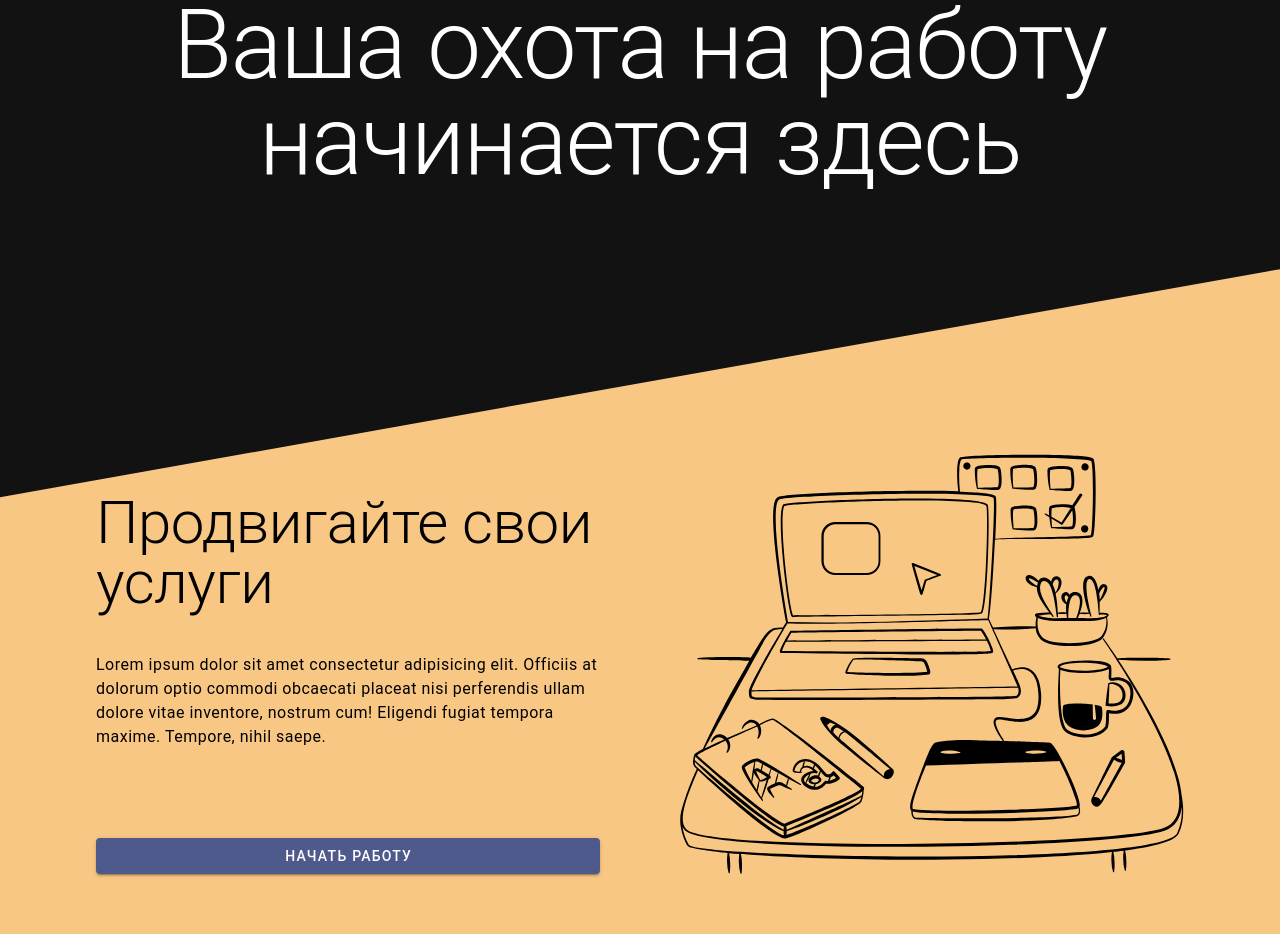
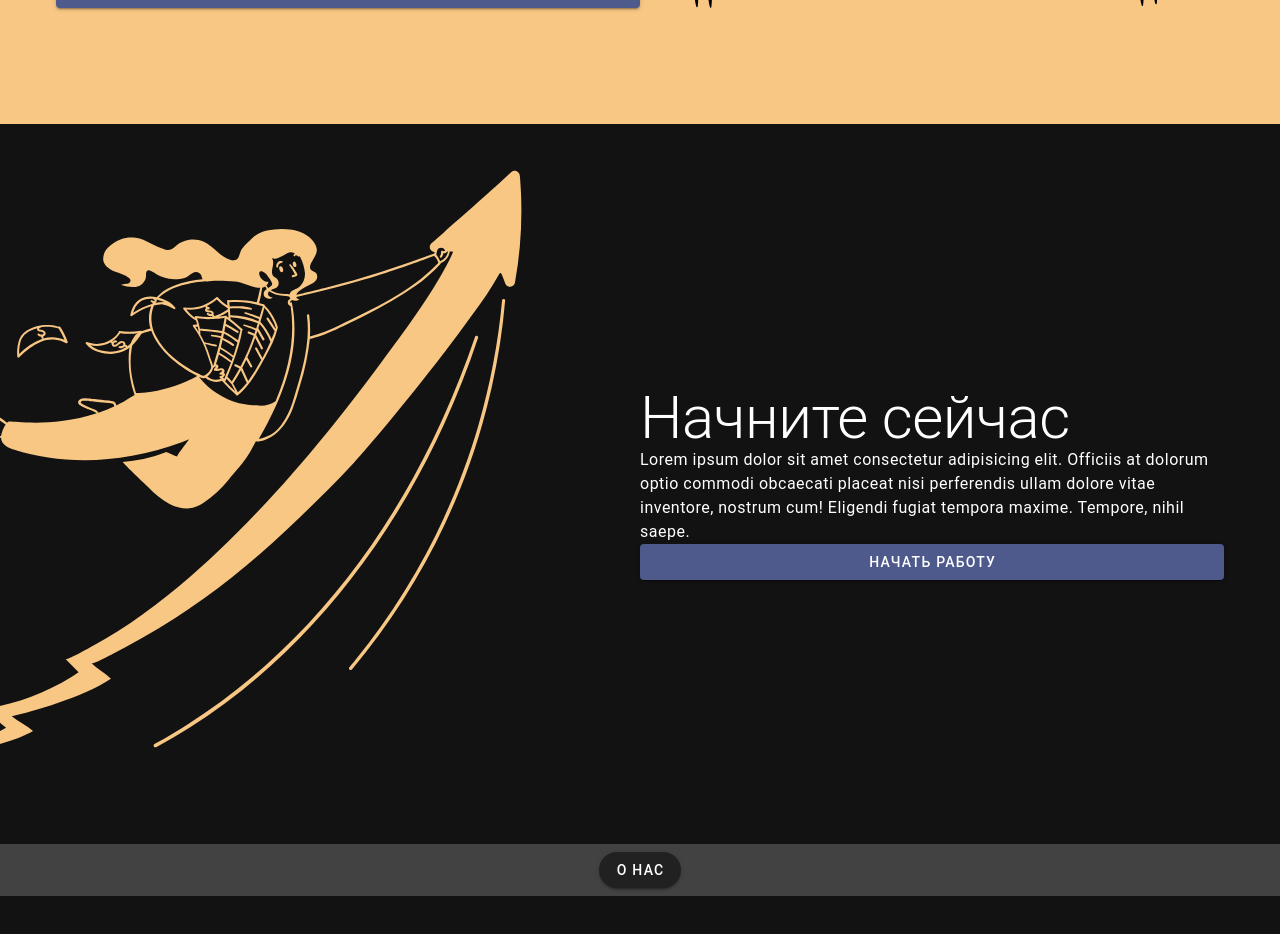
Before and after one commit to mon1gol/Work-Hunter-Frontend, a Vue app in the folder work_hunter/: page / in a window 1280 px wide. Shown: the part 1380-2314 px from the top of the page. After the commit the page ends 2276 px from the top, so only its background shows below. Built offline with nearby package versions, Linux system fonts and the light colour scheme; a small style sheet from the web is missing.

Commit message:
fix homepage margins

```diff
--- a/work_hunter/src/components/HelloWorld.vue
+++ b/work_hunter/src/components/HelloWorld.vue
@@ -1,7 +1,7 @@
 <template>
   <v-container
     class="d-flex flex-column justify-space-between align-center"
-    style="height: 100%; max-width: 1200px;"
+    style="height: 90dvh; max-width: 1200px;"
   >
     <div class="homepage-images object-appearance" style="top: 300px; left: -20px;">
       <img class="base-image human" src="../assets/homepage_human/human.svg" alt="human">
@@ -17,29 +17,29 @@
   </v-container>
 
   <div
-    class="mt-16 pt-16"
-    style="height: 100%; clip-path: polygon(0 15%, 100% 0%, 100% 100%, 0% 100%); background-color: #F9C784;"
+    class=""
+    style="height: 90dvh; clip-path: polygon(0 15%, 100% 0%, 100% 100%, 0% 100%); background-color: #F9C784;"
   >
-    <v-container style="height: 100%; max-width: 1200px;">
-      <v-row class="mt-16" no-gutters>
-        <v-col cols="6" class="d-flex flex-column justify-space-between mt-10 pa-10">
+    <v-container style="height: 100%; max-width: 1200px;" class="d-flex align-center">
+      <v-row class="" no-gutters>
+        <v-col cols="6" class="d-flex flex-column justify-space-between">
           <div>
             <h1 class="text-h2 text-black">Продвигайте свои услуги</h1>
-            <div class="text-body-1 mt-10 text-black">Lorem ipsum dolor sit amet consectetur adipisicing elit. Officiis at dolorum optio commodi obcaecati placeat nisi perferendis ullam dolore vitae inventore, nostrum cum! Eligendi fugiat tempora maxime. Tempore, nihil saepe.</div>
+            <div class="text-body-1 text-black">Lorem ipsum dolor sit amet consectetur adipisicing elit. Officiis at dolorum optio commodi obcaecati placeat nisi perferendis ullam dolore vitae inventore, nostrum cum! Eligendi fugiat tempora maxime. Tempore, nihil saepe.</div>
           </div>
           <v-btn color="primary" class="w-100" text to="/auth/signup">Начать работу</v-btn>
         </v-col>
-        <v-col cols="6" class="pa-10">
+        <v-col cols="6" class="">
           <v-img src="../assets/homepage_pc.svg"></v-img>
         </v-col>
       </v-row>
     </v-container>
   </div>
 
-  <v-container style="height: 100%; max-width: 1200px;">
+  <v-container style="height: 90dvh; max-width: 1200px;" class="d-flex align-center">
     <v-row class="" no-gutters>
-      <v-col cols="6" class="mt-10 pa-10">
-        <div class="homepage-images object-appearance" style="top: 220px; left: 0;">
+      <v-col cols="6" class="">
+        <div class="homepage-images object-appearance" style="top: 0; left: 100px;">
           <img class="base-image" src="../assets/homepage_girlrocket/all.svg" alt="all">
           <img class="base-image" style="top: -120px; left: 127px;" src="../assets/homepage_girlrocket/face.svg" alt="face">
           <img class="base-image" style="top: 50px; left: 250px;" src="../assets/homepage_girlrocket/line1.svg" alt="line1">
@@ -48,17 +48,17 @@
           <img class="base-image" style="top: -50px; left: -50px;" src="../assets/homepage_girlrocket/paper2.svg" alt="paper2">
         </div>
       </v-col>
-      <v-col cols="6" class="d-flex flex-column justify-space-between mt-10 pa-10 h-100">
-        <div class="mb-16">
+      <v-col cols="6" class="d-flex flex-column justify-space-between h-100">
+        <div>
           <h1 class="text-h2">Начните сейчас</h1>
-          <div class="text-body-1 mt-10">Lorem ipsum dolor sit amet consectetur adipisicing elit. Officiis at dolorum optio commodi obcaecati placeat nisi perferendis ullam dolore vitae inventore, nostrum cum! Eligendi fugiat tempora maxime. Tempore, nihil saepe.</div>
+          <div class="text-body-1">Lorem ipsum dolor sit amet consectetur adipisicing elit. Officiis at dolorum optio commodi obcaecati placeat nisi perferendis ullam dolore vitae inventore, nostrum cum! Eligendi fugiat tempora maxime. Tempore, nihil saepe.</div>
         </div>
-        <v-btn color="primary" class="w-100 mt-16" text to="/auth/signup">Начать работу</v-btn>
+        <v-btn color="primary" class="w-100" text to="/auth/signup">Начать работу</v-btn>
       </v-col>
     </v-row>
   </v-container>
 
-  <v-footer class="d-flex align-center justify-center ga-2 flex-wrap flex-grow-1 py-3" color="surface-light">
+  <v-footer class="d-flex align-center justify-center ga-2 flex-wrap flex-grow-1" color="surface-light">
     <v-btn
       text
       to="/about"
```
